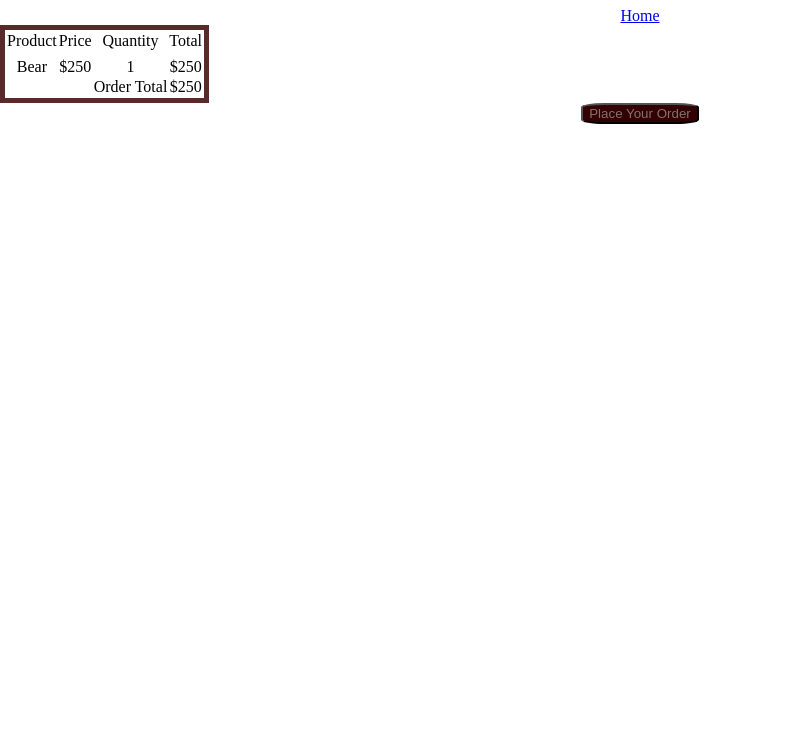
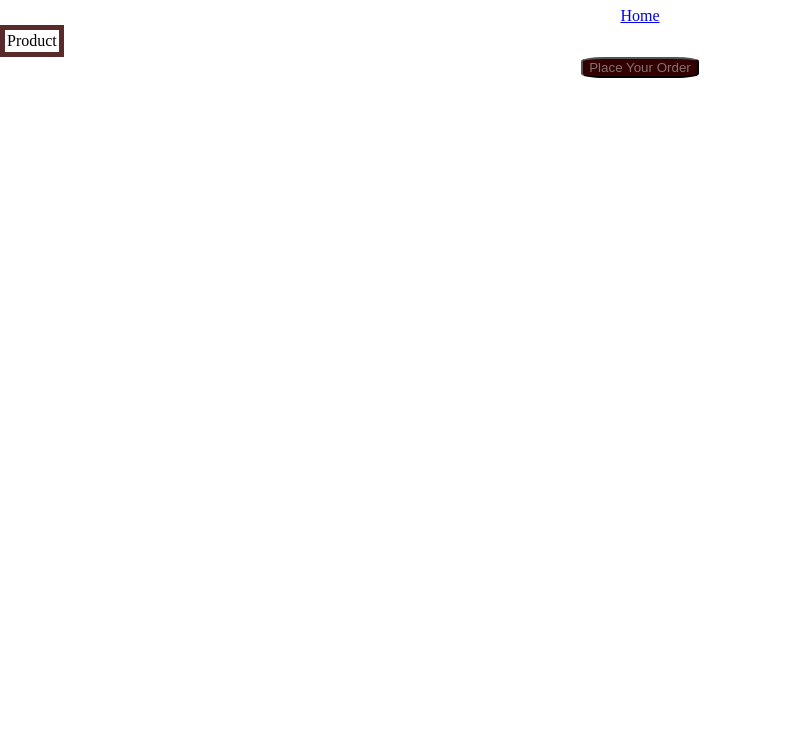
Before and after one commit to VioletKatrinStewart/hauntedobjectstore, a website: page cart/index.html in a window 1280 px wide. Shown: the part 73-821 px from the top of the page, without its empty margins (0-804 px from the left). Drawn offline with Linux system fonts and the light colour scheme.

Commit message:
cart html

```diff
--- a/cart/index.html
+++ b/cart/index.html
@@ -15,28 +15,7 @@
     <table>
         <thead>
             <th>Product</th>
-            <th>Price</th>
-            <th>Quantity</th>
-            <th>Total</th>
-        </thead>
-        <th></th>
-        <tr></tr>
-        <td></td>
-        <tbody id="table-boday">
-            <tr>
-                <td>Bear</td>
-                <td>$250</td>
-                <td>1</td>
-                <td>$250</td>
-
-            </tr>
-        </tbody>
-        <tfoot>
-            <td></td>
-            <td></td>
-            <td>Order Total</td>
-            <td>$250</td>
-        </tfoot>
+         </tfoot>
     </table>
     <button id="order-button">Place Your Order</button>
     <script type="module" src="./cart.js"></script>
```
